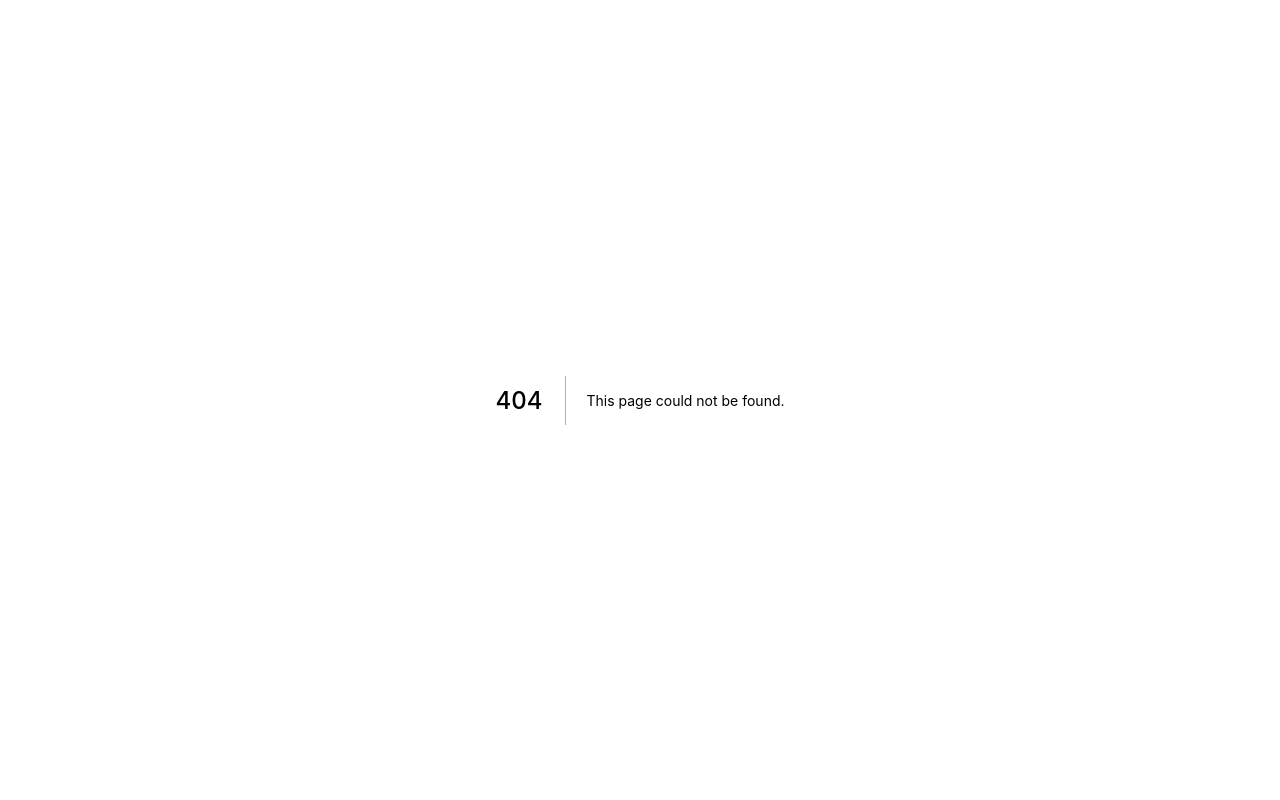
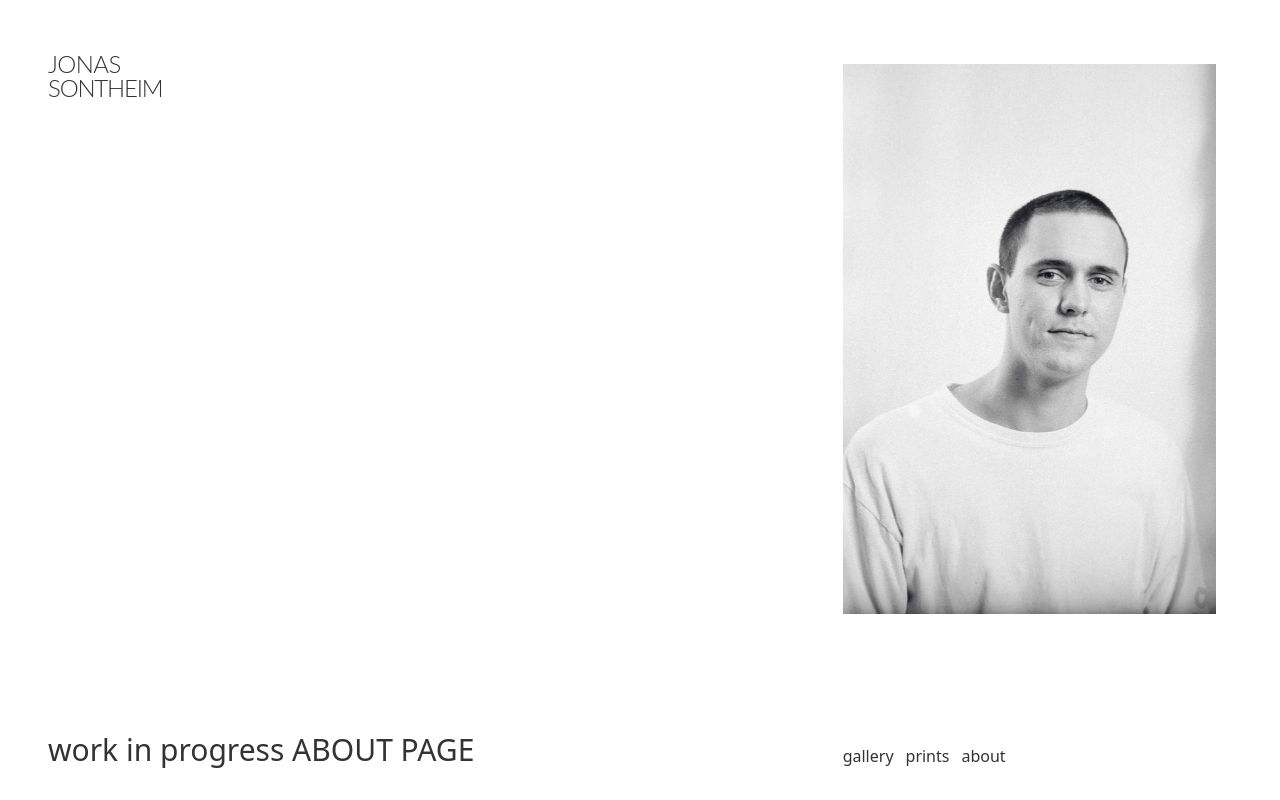
Before and after one commit to sontiO/photo-portfolio, a Next.js app: page /about in a window 1280 px wide. Before the commit this address had no page. Built offline with nearby package versions, Linux system fonts and the light colour scheme.

Commit message:
link back to start page instead of empty gallery4, add wip pages about/print and links in nav on all pages

```diff
--- /dev/null
+++ b/pages/about.js
@@ -0,0 +1,111 @@
+import { motion } from "framer-motion";
+import Link from "next/link";
+import Image from "next/image";
+
+const variants = {
+  hidden: { opacity: 0, x: 200, y: 0 },
+  enter: { opacity: 1, x: 0, y: 0 },
+  exit: { opacity: 0, x: 0, y: -100 },
+};
+
+export default function About() {
+  return (
+    <motion.div
+      variants={variants} // Pass the variant object into Framer Motion
+      initial="hidden" // Set the initial state to variants.hidden
+      animate="enter" // Animated state to variants.enter
+      exit="exit" // Exit state (used later) to variants.exit
+      transition={{ type: "linear" }} // Set the transition to linear
+      duration={7}
+    >
+      <div className="flex w-full h-screen p-8 md:p-12 ">
+        <div className="flex flex-col justify-between mr-8 md:w-4/6 5s:w-full ">
+          <div className="flex flex-row w-full h-full ">
+            <div className="flex flex-col w-full h-full -space-y-2 text-2xl font-light text-black uppercase font-Lato">
+              <div>
+                <Link href="/">
+                  <a className="-space-y-2">
+                    <p className="tracking-tight">Jonas</p>
+                    <p className="tracking-tighter">Sontheim</p>
+                  </a>
+                </Link>
+                <div className="h-auto md:hidden">
+                  <div
+                    onClick={() => setIsOpen(true)}
+                    className="w-full h-auto mt-4 "
+                  >
+                    <Image
+                      width={1137}
+                      height={1675}
+                      src="/me.jpg"
+                      priority
+                      layout="responsive"
+                    />
+                  </div>
+                </div>
+                <div className="flex flex-row justify-between pr-4 mt-4 -mb-4 text-base md:hidden">
+                  <div className="flex flex-col mt-8 text-black ">
+                    <Image
+                      width={1137}
+                      height={1675}
+                      src="/me.jpg"
+                      priority
+                      layout="responsive"
+                    />
+                  </div>
+                  <nav className="flex flex-row items-end mr-4 -mb-2 space-x-3 text-black md:-mb-0 md:mr-0">
+                    <ul className="flex flex-row space-x-3">
+                      <Link href="/gallery">
+                        <a>
+                          <li>gallery</li>
+                        </a>
+                      </Link>
+                      <Link href="/prints">
+                        <a>
+                          <li>prints</li>
+                        </a>
+                      </Link>
+                      <li>about</li>
+                    </ul>
+                  </nav>
+                </div>
+              </div>
+            </div>
+          </div>
+
+          <div className="flex-row justify-between hidden pr-4 mt-4 -mb-4 md:flex">
+            <div className="flex flex-col text-3xl text-black">
+              work in progress ABOUT PAGE
+            </div>
+          </div>
+        </div>
+        <div className="flex-col justify-between hidden h-full m-4 md:w-2/6 5s:w-full md:flex">
+          <div className="w-full h-full overflow-x-hidden ">
+            <Image
+              width={1137}
+              height={1675}
+              src="/me.jpg"
+              priority
+              layout="responsive"
+            />
+          </div>
+          <nav className="flex flex-row items-end mr-4 -mb-2 space-x-3 text-black md:-mb-0 md:mr-0">
+            <ul className="flex flex-row space-x-3">
+              <Link href="/gallery">
+                <a>
+                  <li>gallery</li>
+                </a>
+              </Link>
+              <Link href="/prints">
+                <a>
+                  <li>prints</li>
+                </a>
+              </Link>
+              <li>about</li>
+            </ul>
+          </nav>
+        </div>
+      </div>
+    </motion.div>
+  );
+}
--- a/pages/gallery/gallery2.js
+++ b/pages/gallery/gallery2.js
@@ -65,7 +65,7 @@ export default function Gallery2() {
           <p className="max-w-xs mx-10 text-base font-lato">
             Flexaret VI - portra160 <br />
             (scan date) october 2020 <br />
-            bike ride, self timer test(thats me!), view from my old room
+            bike ride, self timer test, view from my old room
           </p>
         </GalleryWrapper>
       </Desktop>
--- a/pages/gallery/gallery3.js
+++ b/pages/gallery/gallery3.js
@@ -57,7 +57,7 @@ export default function gallery3() {
         </div>
       </Mobile>
       <Desktop>
-        <GalleryWrapper page="03" href="/gallery/gallery4">
+        <GalleryWrapper page="03" href="/">
           <div className="grid p-8 place-items-end">
             <div className="w-3/4">
               <Gallery photos={imageData} />
--- a/pages/index.js
+++ b/pages/index.js
@@ -5,10 +5,16 @@ import { useState } from "react";
 import { motion } from "framer-motion";
 import Link from "next/link";
 
-const variants = {
+/* const variants = {
   hidden: { opacity: 0, x: 0, y: 0 },
   enter: { opacity: 1, x: 0, y: 0 },
   exit: { opacity: 0, x: 0, y: 0 },
+}; */
+
+const variants = {
+  hidden: { opacity: 0, x: -200, y: 0 },
+  enter: { opacity: 1, x: 0, y: 0 },
+  exit: { opacity: 0, x: 0, y: -100 },
 };
 
 export default function Home() {
@@ -22,12 +28,16 @@ export default function Home() {
       transition={{ type: "linear" }} // Set the transition to linear
       duration={7}
     >
-      <div className="flex w-full h-screen p-8 md:p-12 ">
+      <div className="flex w-full h-screen p-4 md:p-12 ">
         <div className="flex flex-col justify-between mr-8 md:w-4/6 5s:w-full ">
           <div className="flex flex-row w-full h-full ">
             <div className="flex flex-col w-full h-full -space-y-2 text-2xl font-light text-black uppercase font-Lato">
+              <Link href="/">
+                <a className="-space-y-2">
                   <p className="tracking-tight">Jonas</p>
                   <p className="tracking-tighter">Sontheim</p>
+                </a>
+              </Link>
               <div className="w-screen h-auto pr-8 md:hidden">
                 <div
                   onClick={() => setIsOpen(true)}
@@ -60,8 +70,16 @@ export default function Home() {
                         <li>gallery</li>
                       </a>
                     </Link>
+                    <Link href="/prints">
+                      <a>
                         <li>prints</li>
+                      </a>
+                    </Link>
+                    <Link href="/about">
+                      <a>
                         <li>about</li>
+                      </a>
+                    </Link>
                   </ul>
                 </nav>
               </div>
@@ -91,8 +109,16 @@ export default function Home() {
                     <li>gallery</li>
                   </a>
                 </Link>
+                <Link href="/prints">
+                  <a>
                     <li>prints</li>
+                  </a>
+                </Link>
+                <Link href="/about">
+                  <a>
                     <li>about</li>
+                  </a>
+                </Link>
               </ul>
             </nav>
           </div>
--- /dev/null
+++ b/pages/prints.js
@@ -0,0 +1,103 @@
+import { motion } from "framer-motion";
+import Link from "next/link";
+import Image from "next/image";
+
+const variants = {
+  hidden: { opacity: 0, x: 200, y: 0 },
+  enter: { opacity: 1, x: 0, y: 0 },
+  exit: { opacity: 0, x: 0, y: -100 },
+};
+
+export default function About() {
+  return (
+    <motion.div
+      variants={variants} // Pass the variant object into Framer Motion
+      initial="hidden" // Set the initial state to variants.hidden
+      animate="enter" // Animated state to variants.enter
+      exit="exit" // Exit state (used later) to variants.exit
+      transition={{ type: "linear" }} // Set the transition to linear
+      duration={7}
+    >
+      <div className="flex w-full h-screen p-8 md:p-12 ">
+        <div className="flex flex-col justify-between mr-8 md:w-4/6 5s:w-full ">
+          <div className="flex flex-row w-full h-full ">
+            <div className="flex flex-col w-full h-full -space-y-2 text-2xl font-light text-black uppercase font-Lato">
+              <div>
+                <Link href="/">
+                  <a className="-space-y-2">
+                    <p className="tracking-tight">Jonas</p>
+                    <p className="tracking-tighter">Sontheim</p>
+                  </a>
+                </Link>
+                <div className="h-auto md:hidden">
+                  <div
+                    onClick={() => setIsOpen(true)}
+                    className="w-full h-auto mt-4 "
+                  >
+                    <Image
+                      width={1137}
+                      height={1675}
+                      src="/me.jpg"
+                      priority
+                      layout="responsive"
+                    />
+                  </div>
+                </div>
+                <div className="flex flex-row justify-between pr-4 mt-4 -mb-4 text-base md:hidden">
+                  <div className="flex flex-col mt-8 text-black ">
+                    <Image
+                      width={1137}
+                      height={1675}
+                      src="/me.jpg"
+                      priority
+                      layout="responsive"
+                    />
+                  </div>
+                  <nav className="flex flex-row items-end mr-4 -mb-2 space-x-3 text-black md:-mb-0 md:mr-0">
+                    <ul className="flex flex-row space-x-3">
+                      <Link href="/gallery">
+                        <a>
+                          <li>gallery</li>
+                        </a>
+                      </Link>
+                      <Link href="/prints">
+                        <a>
+                          <li>prints</li>
+                        </a>
+                      </Link>
+                      <li>about</li>
+                    </ul>
+                  </nav>
+                </div>
+              </div>
+            </div>
+          </div>
+
+          <div className="flex-row justify-between hidden pr-4 mt-4 -mb-4 md:flex">
+            <div className="flex flex-col text-3xl text-black">
+              work in progress PRINTS PAGE
+            </div>
+          </div>
+        </div>
+        <div className="flex-col justify-between hidden h-full m-4 md:w-2/6 5s:w-full md:flex">
+          <div className="w-full h-full overflow-x-hidden "></div>
+          <nav className="flex flex-row items-end mr-4 -mb-2 space-x-3 text-black md:-mb-0 md:mr-0">
+            <ul className="flex flex-row space-x-3">
+              <Link href="/gallery">
+                <a>
+                  <li>gallery</li>
+                </a>
+              </Link>
+              <li>prints</li>
+              <Link href="/gallery">
+                <a>
+                  <li>about</li>
+                </a>
+              </Link>
+            </ul>
+          </nav>
+        </div>
+      </div>
+    </motion.div>
+  );
+}
```
Also changed, not shown: public/me.jpg (added). Lines whose indentation alone changed are shown as unchanged.
